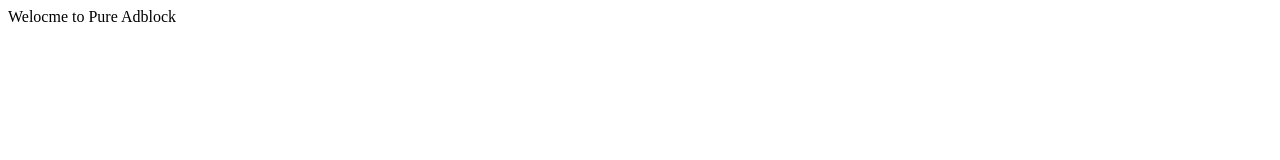
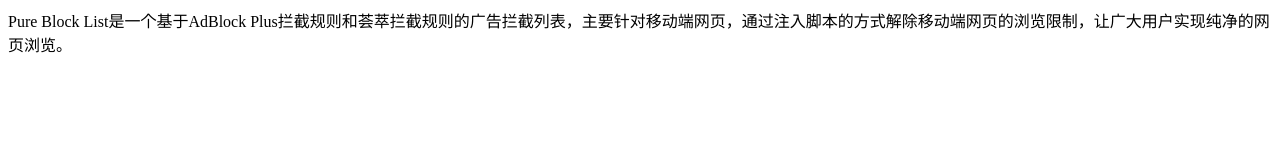
Before and after one commit to pureblock/pureblock.github.io, a plain HTML site: page index.html in a window 1280 px wide. Drawn offline with Linux system fonts and the light colour scheme.

Commit message:
Update index.html

```diff
--- a/index.html
+++ b/index.html
@@ -1,3 +1,3 @@
 <html>
-Welocme to Pure Adblock
+Pure Block List是一个基于AdBlock Plus拦截规则和荟萃拦截规则的广告拦截列表，主要针对移动端网页，通过注入脚本的方式解除移动端网页的浏览限制，让广大用户实现纯净的网页浏览。
 </html>
```
